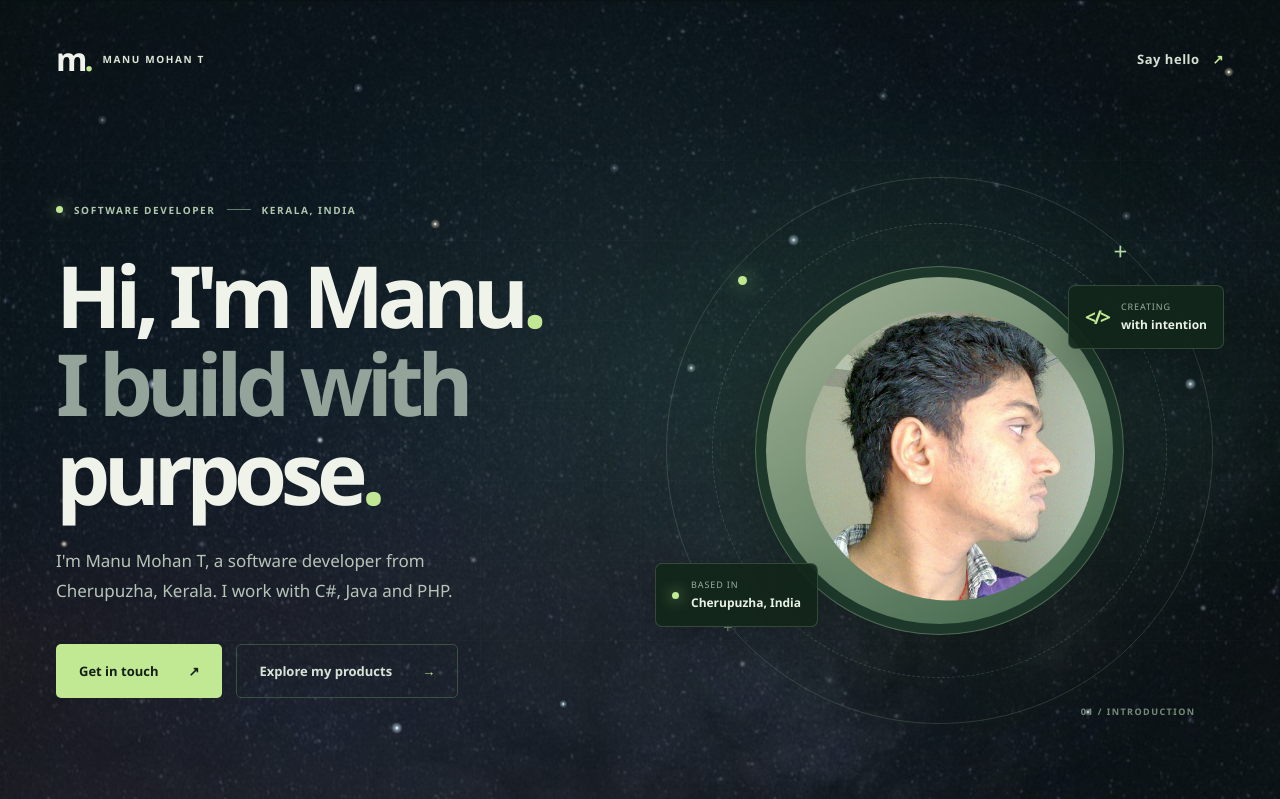
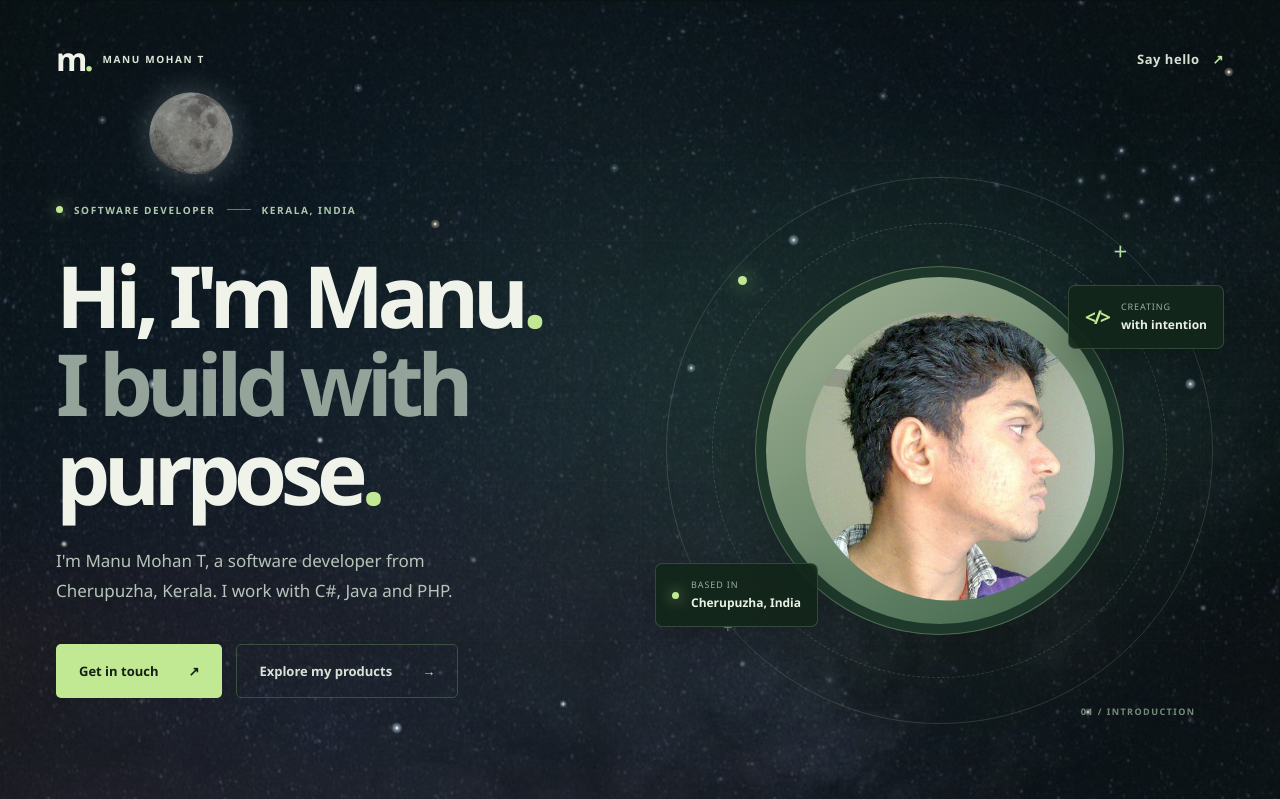
Before and after one commit to manumohant/manumohant.github.io, a PHP site: page / in a window 1280 px wide. Shown: the top 799 px of the page. Run offline with PHP 8.4, Linux system fonts and the light colour scheme.

Commit message:
adding sagittarius

```diff
--- a/css/style.css
+++ b/css/style.css
@@ -98,6 +98,37 @@ a:focus-visible { outline: 2px solid var(--accent); outline-offset: 5px; }
 }
 .shooting-star-one { top: 12%; right: 12%; }
 .shooting-star-two { top: 8%; left: 55%; animation-duration: 47s; animation-delay: 21s; }
+.sagittarius {
+  position: absolute;
+  top: 14%;
+  right: 2%;
+  width: clamp(100px, 13vw, 180px);
+  aspect-ratio: 16 / 11;
+  animation: constellation-drift 240s linear infinite alternate;
+}
+.sagittarius span {
+  position: absolute;
+  width: 3px;
+  height: 3px;
+  border-radius: 50%;
+  background: #eaf3ff;
+  box-shadow: 0 0 3px 1px rgba(197, 220, 255, .8), 0 0 8px 2px rgba(168, 201, 255, .35);
+  animation: constellation-twinkle 2.8s ease-in-out infinite alternate;
+}
+.sagittarius span:nth-child(3n + 2) { animation-duration: 3.7s; animation-delay: -1.4s; }
+.sagittarius span:nth-child(3n) { animation-duration: 2.1s; animation-delay: -.8s; }
+.sagittarius span:nth-child(1) { left: 7.5%; top: 48.2%; }
+.sagittarius span:nth-child(2) { left: 20.6%; top: 44.5%; width: 4px; height: 4px; }
+.sagittarius span:nth-child(3) { left: 31.9%; top: 21.8%; }
+.sagittarius span:nth-child(4) { left: 45%; top: 39.1%; }
+.sagittarius span:nth-child(5) { left: 63.8%; top: 35.5%; }
+.sagittarius span:nth-child(6) { left: 74.4%; top: 46.4%; }
+.sagittarius span:nth-child(7) { left: 86.3%; top: 39.1%; width: 2px; height: 2px; }
+.sagittarius span:nth-child(8) { left: 84.4%; top: 61.8%; }
+.sagittarius span:nth-child(9) { left: 65%; top: 63.6%; width: 4px; height: 4px; }
+.sagittarius span:nth-child(10) { left: 43.8%; top: 66.4%; }
+.sagittarius span:nth-child(11) { left: 23.8%; top: 61.8%; }
+@keyframes constellation-twinkle { from { opacity: .25; } to { opacity: 1; } }
 @keyframes shooting-star {
   0% { opacity: 0; transform: translate(0, 0) rotate(-35deg); }
   1% { opacity: .85; }
@@ -115,20 +146,23 @@ a:focus-visible { outline: 2px solid var(--accent); outline-offset: 5px; }
 }
 .moon, .orbit-star { position: absolute; border-radius: 50%; }
 .moon {
-  top: 0;
-  left: 50%;
+  top: 10%;
+  left: 10%;
   width: calc(clamp(48px, 6vw, 80px) * var(--moon-scale, 1));
   aspect-ratio: 1;
   /* Moon photograph: NASA, Apollo 17 (AS17-152-23311). */
   background: url("../img/moon.png") center / contain no-repeat;
   filter: drop-shadow(0 0 15px rgba(206, 229, 230, .32));
   opacity: .88;
+  animation: moon-drift 240s linear infinite alternate;
 }
 .orbit-star { width: 4px; height: 4px; background: #e8f4dd; box-shadow: 0 0 12px 3px rgba(218, 241, 202, .4); animation: starlight 2.5s ease-in-out infinite; }
 .orbit-star-one { top: 30%; right: 3%; }
 .orbit-star-two { bottom: 8%; left: 22%; animation-delay: 1.25s; }
 @keyframes starlight { 0%, 100% { opacity: .15; } 50% { opacity: 1; } }
 @keyframes sky-rotation { from { transform: translate(-50%, -50%) rotate(0deg); } to { transform: translate(-50%, -50%) rotate(360deg); } }
+@keyframes moon-drift { from { transform: translate(0, 0); } to { transform: translate(60vw, 55vh); } }
+@keyframes constellation-drift { from { transform: translate(0, 0); } to { transform: translate(-60vw, 55vh); } }
 
 .page-glow, .page-grid { position: fixed; inset: 0; pointer-events: none; }
 .page-glow {
--- a/index.html
+++ b/index.html
@@ -34,8 +34,12 @@
     <div class="stars stars-three"></div>
     <div class="shooting-star shooting-star-one"></div>
     <div class="shooting-star shooting-star-two"></div>
+    <span class="sagittarius">
+      <span></span><span></span><span></span><span></span><span></span><span></span>
+      <span></span><span></span><span></span><span></span><span></span>
+    </span>
+    <span class="moon"></span>
     <div class="celestial-orbit">
-      <span class="moon"></span>
       <span class="orbit-star orbit-star-one"></span>
       <span class="orbit-star orbit-star-two"></span>
     </div>
--- a/products.html
+++ b/products.html
@@ -27,8 +27,12 @@
     <div class="stars stars-three"></div>
     <div class="shooting-star shooting-star-one"></div>
     <div class="shooting-star shooting-star-two"></div>
+    <span class="sagittarius">
+      <span></span><span></span><span></span><span></span><span></span><span></span>
+      <span></span><span></span><span></span><span></span><span></span>
+    </span>
+    <span class="moon"></span>
     <div class="celestial-orbit">
-      <span class="moon"></span>
       <span class="orbit-star orbit-star-one"></span>
       <span class="orbit-star orbit-star-two"></span>
     </div>
```
